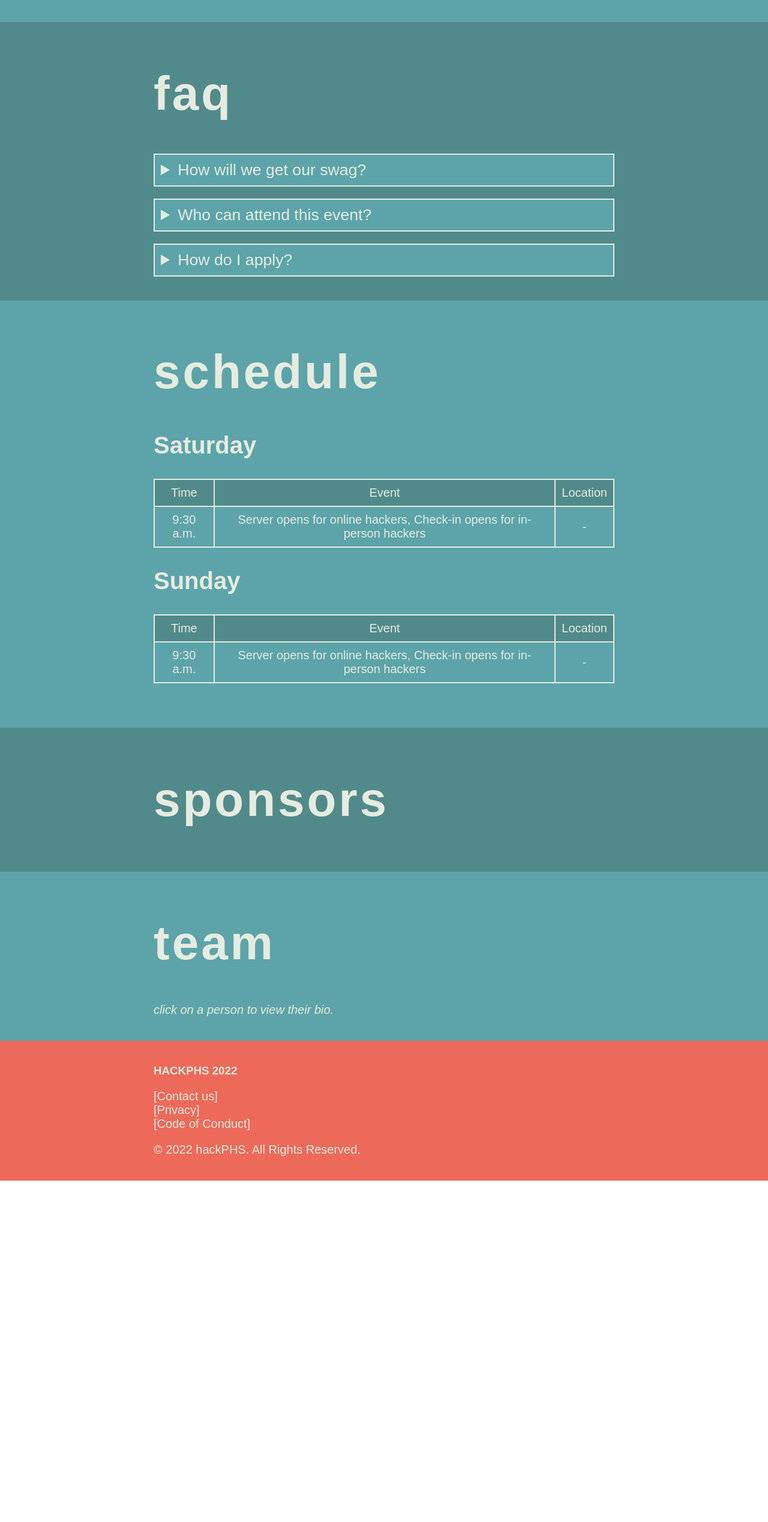
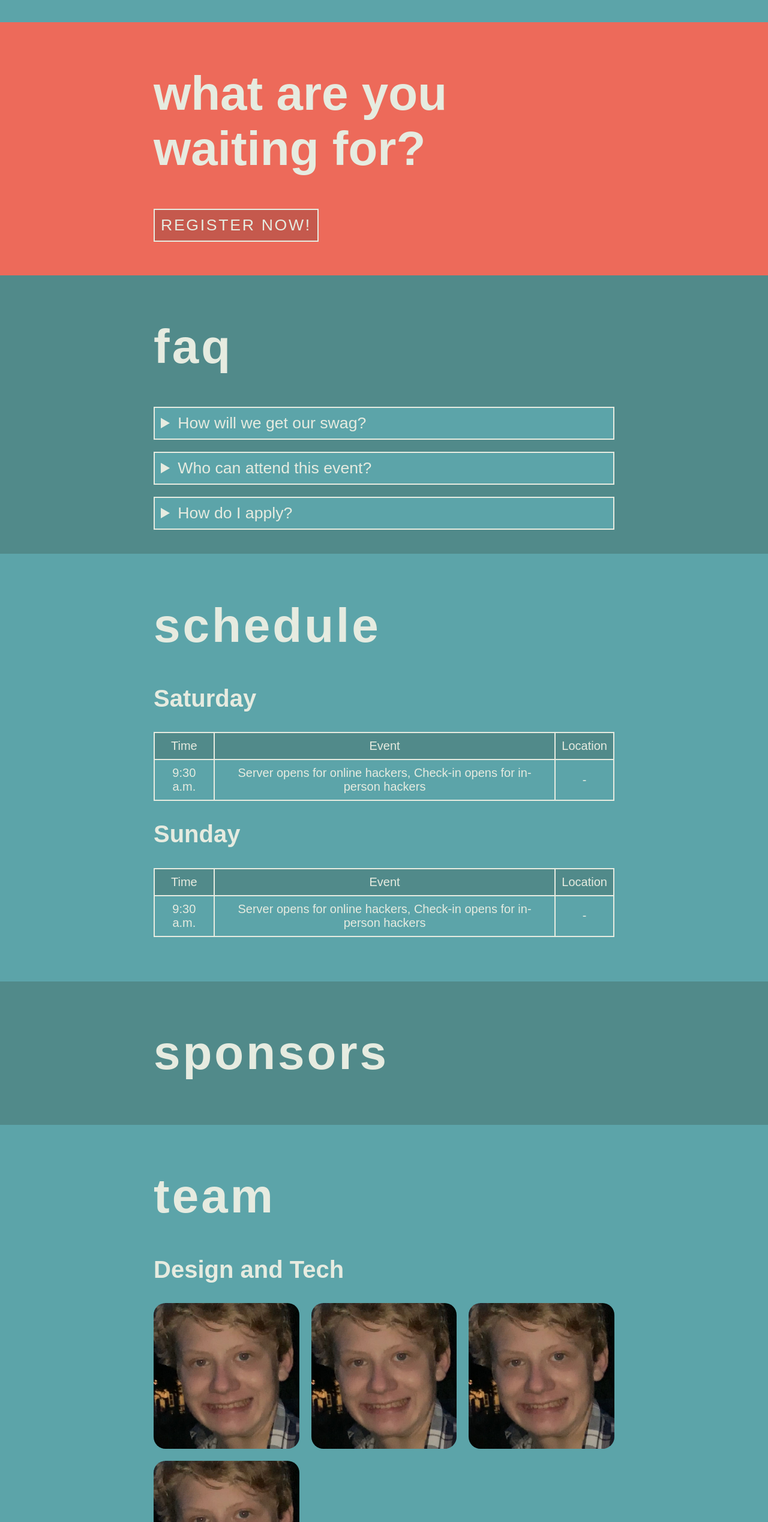
Before and after one commit to hackPrincetonHS/hackphs2022, a plain HTML site: page index.html in a window 1280 px wide. Shown: the part 1768-4305 px from the top of the page at 60% size. Before the commit the page ends 3736 px from the top, so only its background shows below. Drawn offline with Linux system fonts and the light colour scheme; a web font is replaced by a local one.

Commit message:
Add placeholder team images and call to action

```diff
--- a/index.html
+++ b/index.html
@@ -5,7 +5,7 @@
         <meta name="viewport" content="width=device-width, initial-scale=1.0">
         <meta http-equiv="X-UA-Compatible" content="ie=edge">
         <link rel="stylesheet" href="style.css">
-        <title>HACKPHS 2022</title>
+        <title>hackPHS 2022</title>
     </head>
     <body>
         <!-- NAVBAR -->
@@ -60,6 +60,13 @@
             <p>
                 Hackathons are where creative and enthusiastic people come together to build awesome projects in a single all-nighter. With awesome workshops and incredible prizes, hackers will learn about new tech, build innovative solutions to real-world problems, and share their creation with the community, all in one event. If you are looking for a competition, a place to meet fellow hackers, or even just a place to learn how to code, hackathons are for you. If you want to learn more, see the MLH Hackathon FAQ.
             </p>
+        </div>
+
+        <!-- WHAT ARE YOU WAITING FOR ?! -->
+        <div id="calltoaction" class="container">
+            <h1>what are you waiting for?</h1>
+            <button>REGISTER NOW!</button>
+            <br><br><br>
         </div>
 
         <!-- FAQ -->
@@ -128,7 +135,35 @@
         <!-- TEAM -->
         <div id="team" class="container">
             <h1>team</h1>
-            <p><em>click on a person to view their bio.</em></p>
+            <h2>Design and Tech</h2>
+            <!-- TODO: REPLACE WITH JS-GENERATED IMAGES AND MODALS -->
+            <div class="img-grid">
+                <img src="img/connor.jpg">
+                <img src="img/connor.jpg">
+                <img src="img/connor.jpg">
+                <img src="img/connor.jpg">
+            </div>
+            <h2>Outreach</h2>
+            <div class="img-grid">
+                <img src="img/connor.jpg">
+                <img src="img/connor.jpg">
+                <img src="img/connor.jpg">
+                <img src="img/connor.jpg">
+            </div>
+            <h2>Logistics</h2>
+            <div class="img-grid">
+                <img src="img/connor.jpg">
+                <img src="img/connor.jpg">
+                <img src="img/connor.jpg">
+                <img src="img/connor.jpg">
+            </div>
+            <h2>Finance</h2>
+            <div class="img-grid">
+                <img src="img/connor.jpg">
+                <img src="img/connor.jpg">
+                <img src="img/connor.jpg">
+                <img src="img/connor.jpg">
+            </div>
         </div>
 
         <!-- FOOTER -->
--- a/style.css
+++ b/style.css
@@ -120,6 +120,37 @@ nav #dropdown:hover #dropdown-content {
 }
 
 /* SPLASH */
+#calltoaction {
+    background-color: var(--prim1);
+}
+
+#calltoaction h1 {
+    font-size: 60pt;
+    letter-spacing: 0pt;
+    color: var(--text);
+}
+
+#calltoaction button {
+    border: 2px solid var(--text);
+    background-color: var(--sec1);
+    color: var(--text);
+    padding: 10px;
+    font-size: 20pt;
+    cursor: pointer;
+    font-family: "Source Sans Pro", sans-serif;
+    letter-spacing: 2pt;
+}
+
+#calltoaction button:hover {
+    background-color: var(--prim1);
+}
+
+/* ABOUT */
+#about {
+    background-color: var(--prim2);
+}
+
+/* CALL TO ACTION */
 #splash {
     background-color: var(--prim1);
 }
@@ -162,15 +193,6 @@ nav #dropdown:hover #dropdown-content {
     cursor: pointer;
     font-family: "Source Sans Pro", sans-serif;
     letter-spacing: 2pt;
-}
-
-#splash-box button:hover {
-    background-color: var(--prim1);
-}
-
-/* ABOUT */
-#about {
-    background-color: var(--prim2);
 }
 
 /* FAQ */
@@ -229,6 +251,18 @@ nav #dropdown:hover #dropdown-content {
     background-color: var(--prim2);
 }
 
+.img-grid {
+    display: grid;
+    grid-template-columns: repeat(auto-fit, minmax(200px, 1fr));
+    grid-gap: 20px;
+}
+
+.img-grid img {
+    width: 100%;
+    height: auto;
+    border-radius: 20px;
+}
+
 /* FOOTER */
 #footer {
     background-color: var(--prim1);
```
Also changed, not shown: img/connor.jpg (added).
